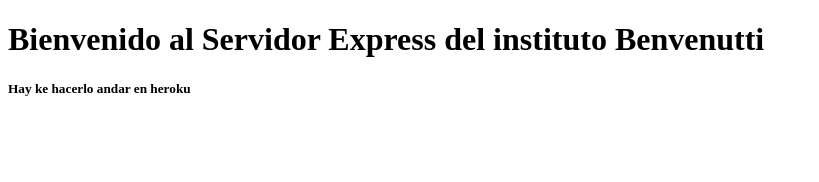
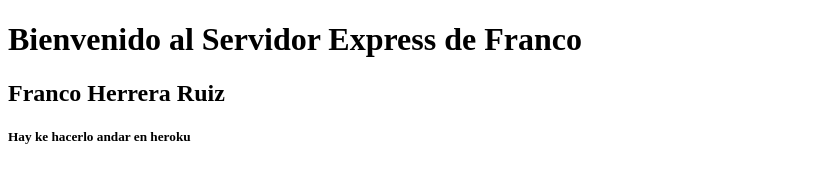
Before and after one commit to Saponka/mi-primer-servidor, a website: page public/index.html in a window 1280 px wide. Shown: the whole page, without its empty margins (0-819 px from the left). Drawn offline with Linux system fonts and the light colour scheme.

Commit message:
Cambio en controllers

```diff
--- a/public/index.html
+++ b/public/index.html
@@ -8,8 +8,9 @@
 </head>
 <body>
 
-    <h1 >Bienvenido al Servidor Express del instituto Benvenutti</h1>
+    <h1 >Bienvenido al Servidor Express de  Franco</h1>
+     <h2>Franco Herrera Ruiz</h2>
+      <h5>Hay ke hacerlo andar en heroku</h5>
 
-      <h5>Hay ke hacerlo andar en heroku</h5>
 </body>
 </html>
```
